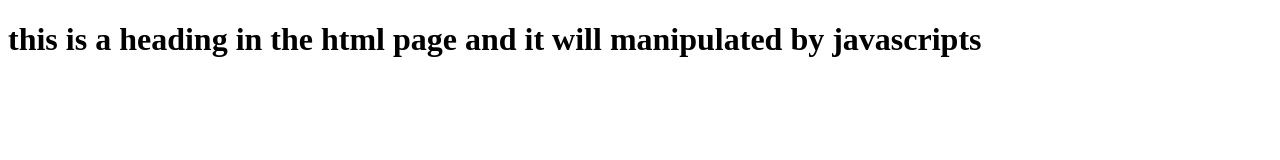
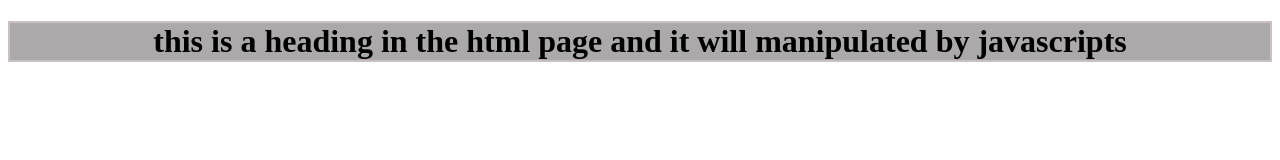
Before and after one commit to shri214/f2cls2, a plain HTML site: page index.html in a window 1280 px wide. Drawn offline with Linux system fonts and the light colour scheme.

Commit message:
adding css

```diff
--- /dev/null
+++ b/index.css
@@ -0,0 +1,5 @@
+#heading {
+  text-align: center;
+  border: 2px solid rgb(201, 193, 193);
+  background-color: rgb(171, 169, 169);
+}
--- a/index.html
+++ b/index.html
@@ -5,6 +5,7 @@
     <meta http-equiv="X-UA-Compatible" content="IE=edge" />
     <meta name="viewport" content="width=device-width, initial-scale=1.0" />
     <title>Document</title>
+    <link rel="stylesheet" href="index.css" />
   </head>
   <body>
     <h1 id="heading">
```
